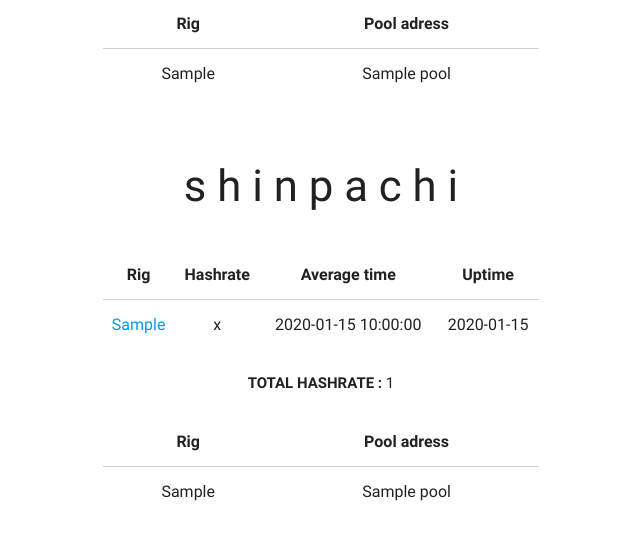
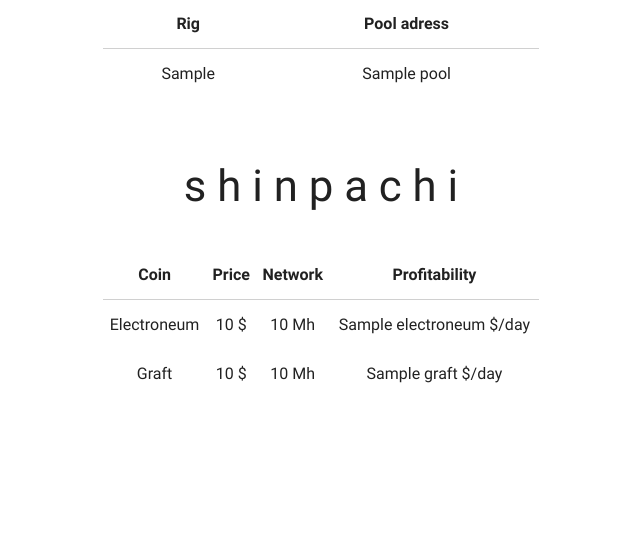
Before and after one commit to Gratteur/check, a Flask app: template templates/gintoki.html in a window 1280 px wide. Shown: the part 278-814 px from the top of the page, without its empty margins (319-959 px from the left). After the commit the page ends 661 px from the top, so only its background shows below. Run offline with Flask 2, Linux system fonts and the light colour scheme; the template is opened without the code that fills it: most values are stand-ins (such as "Sample title", 1, 10 or a date in 2020).

Commit message:
html coin

```diff
--- a/run.py
+++ b/run.py
@@ -107,7 +107,7 @@ def gintoki():
 
     return render_template('gintoki.html', dict_rig=dict_rig, dict_rig1=dict_rig1,
                             total_hashrate1=total_hashrate1, total_hashrate=total_hashrate,
-                            dict_coin=dict_coin, coin_to_mine = coin_to_mine)
+                            dict_coin=dict_coin, coin_to_mine = coin_to_mine, dict_formula=dict_formula)
 
 #dict_rig[x].update({"temperature": [device["temperature"] for device in response_json["devices"]]})
 
--- a/templates/gintoki.html
+++ b/templates/gintoki.html
@@ -64,6 +64,31 @@
     <br>
         <table class="highlight centered">
             <thead>
+            <tr>
+                <th>Coin</th>
+                <th>Price</th>
+                <th>Network</th>
+                <th>Profitability</th>
+            </tr>
+            </thead>
+
+            <tbody>
+                <tr>
+                    <td>Electroneum</td>
+                    <td>{{dict_coin["electroneum"]["price"]}} $</td>
+                    <td>{{dict_coin["electroneum"]["hashrate"]/1000000}} Mh</td>
+                    <td>{{dict_formula["electroneum"]}} $/day</td>
+                </tr>
+                <tr>
+                    <td>Graft</td>
+                    <td>{{dict_coin["graft"]["price"]}} $</td>
+                    <td>{{dict_coin["graft"]["hashrate"]/1000000}} Mh</td>
+                    <td>{{dict_formula["graft"]}} $/day</td>
+                </tr>
+            </tbody>
+        </table>
+<!--         <table class="highlight centered">
+            <thead>
                 <tr>
                     <th>Rig</th>
                     <th>Hashrate</th>
@@ -103,7 +128,7 @@
                 <td>{{ y["pool"] }}</td>
             </tr>
             {% endfor %}
-        </tbody>
+        </tbody> -->
         </div>
     </div>
     </div>
```
